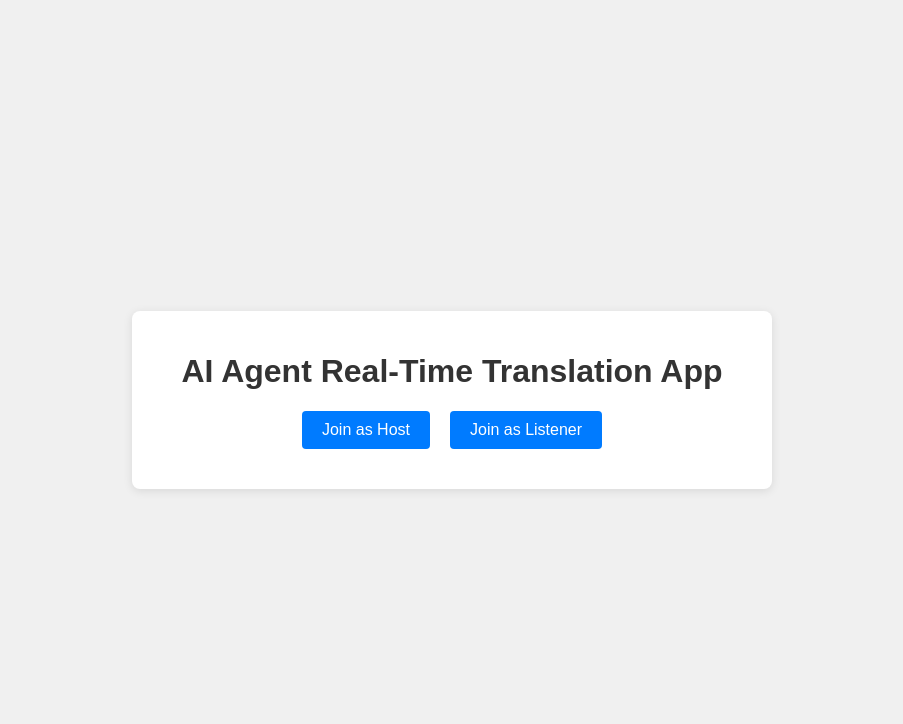
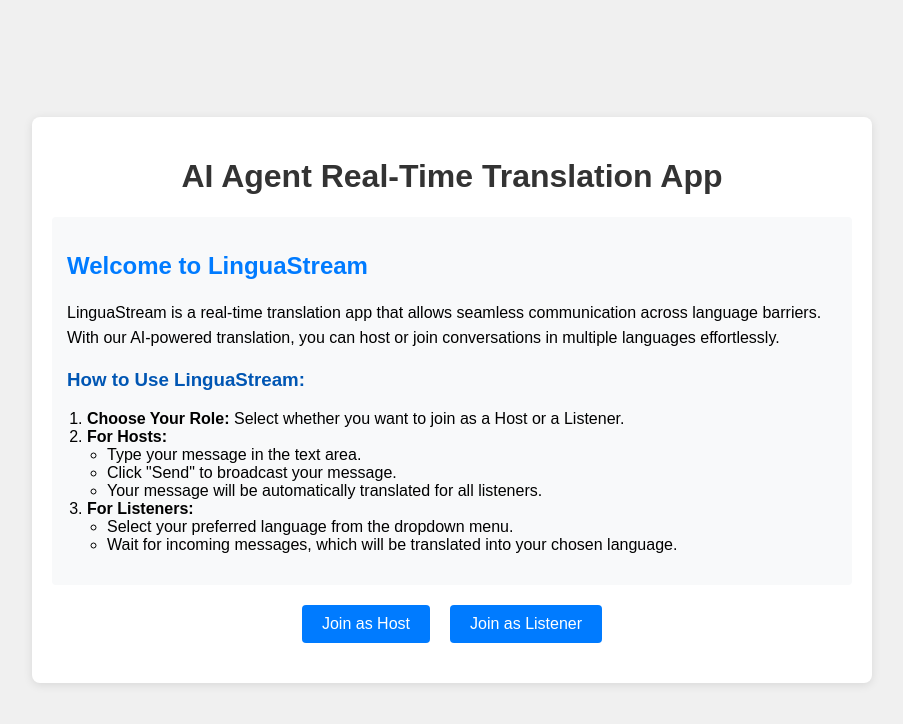
Before and after one commit to abisong/LinguaStream, a Flask app: page / in a window 1280 px wide. Shown: the top 724 px of the page, without its empty margins (188-1091 px from the left). Run offline with Flask 3, Linux system fonts and the light colour scheme; some libraries are stand-ins or nearby versions.

Commit message:
Initial commit of LinguaStream app

```diff
--- a/static/css/styles.css
+++ b/static/css/styles.css
@@ -15,12 +15,35 @@ body {
     box-shadow: 0 2px 10px rgba(0, 0, 0, 0.1);
     padding: 20px;
     width: 80%;
-    max-width: 600px;
+    max-width: 800px;
 }
 
 h1 {
     text-align: center;
     color: #333;
+}
+
+h2 {
+    color: #007bff;
+}
+
+h3 {
+    color: #0056b3;
+}
+
+.app-description {
+    background-color: #f8f9fa;
+    border-radius: 4px;
+    padding: 15px;
+    margin-bottom: 20px;
+}
+
+.app-description p {
+    line-height: 1.6;
+}
+
+.app-description ol, .app-description ul {
+    padding-left: 20px;
 }
 
 #role-selector {
--- a/templates/index.html
+++ b/templates/index.html
@@ -9,6 +9,29 @@
 <body>
     <div class="container">
         <h1>AI Agent Real-Time Translation App</h1>
+
+        <div class="app-description">
+            <h2>Welcome to LinguaStream</h2>
+            <p>LinguaStream is a real-time translation app that allows seamless communication across language barriers. With our AI-powered translation, you can host or join conversations in multiple languages effortlessly.</p>
+
+            <h3>How to Use LinguaStream:</h3>
+            <ol>
+                <li><strong>Choose Your Role:</strong> Select whether you want to join as a Host or a Listener.</li>
+                <li><strong>For Hosts:</strong>
+                    <ul>
+                        <li>Type your message in the text area.</li>
+                        <li>Click "Send" to broadcast your message.</li>
+                        <li>Your message will be automatically translated for all listeners.</li>
+                    </ul>
+                </li>
+                <li><strong>For Listeners:</strong>
+                    <ul>
+                        <li>Select your preferred language from the dropdown menu.</li>
+                        <li>Wait for incoming messages, which will be translated into your chosen language.</li>
+                    </ul>
+                </li>
+            </ol>
+        </div>
 
         <div id="role-selector">
             <button onclick="selectRole('host')">Join as Host</button>
```
